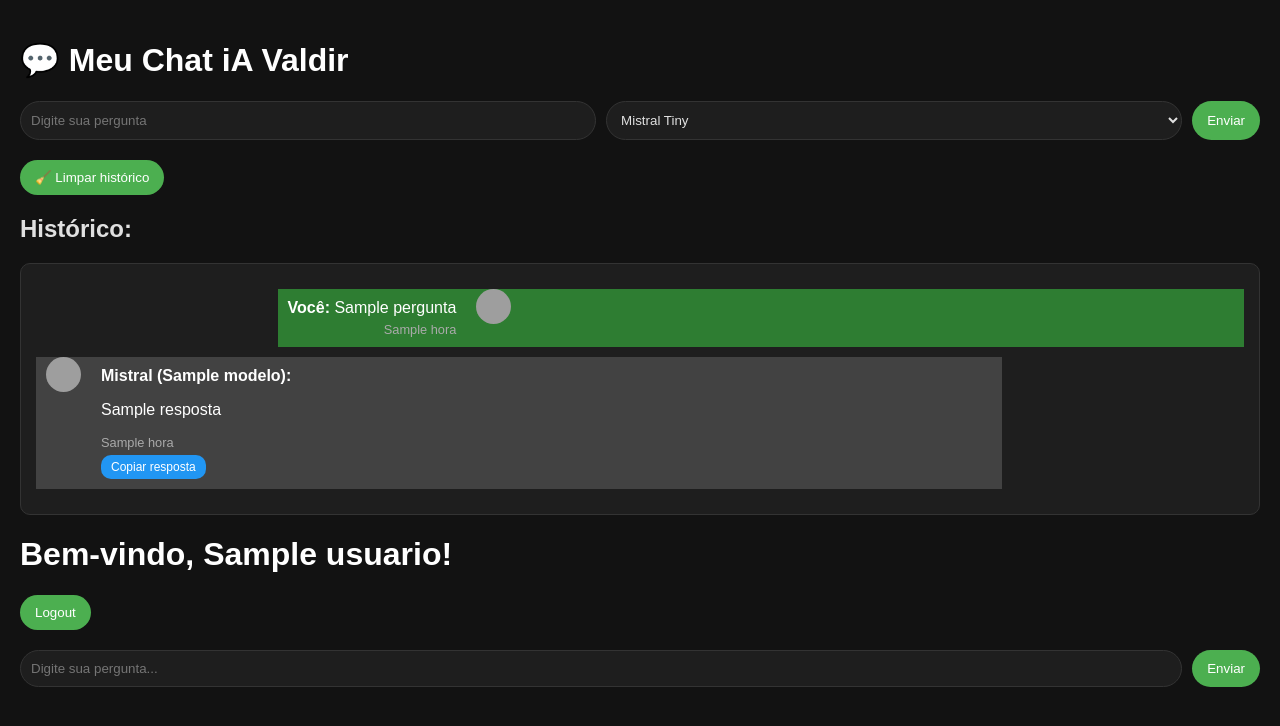
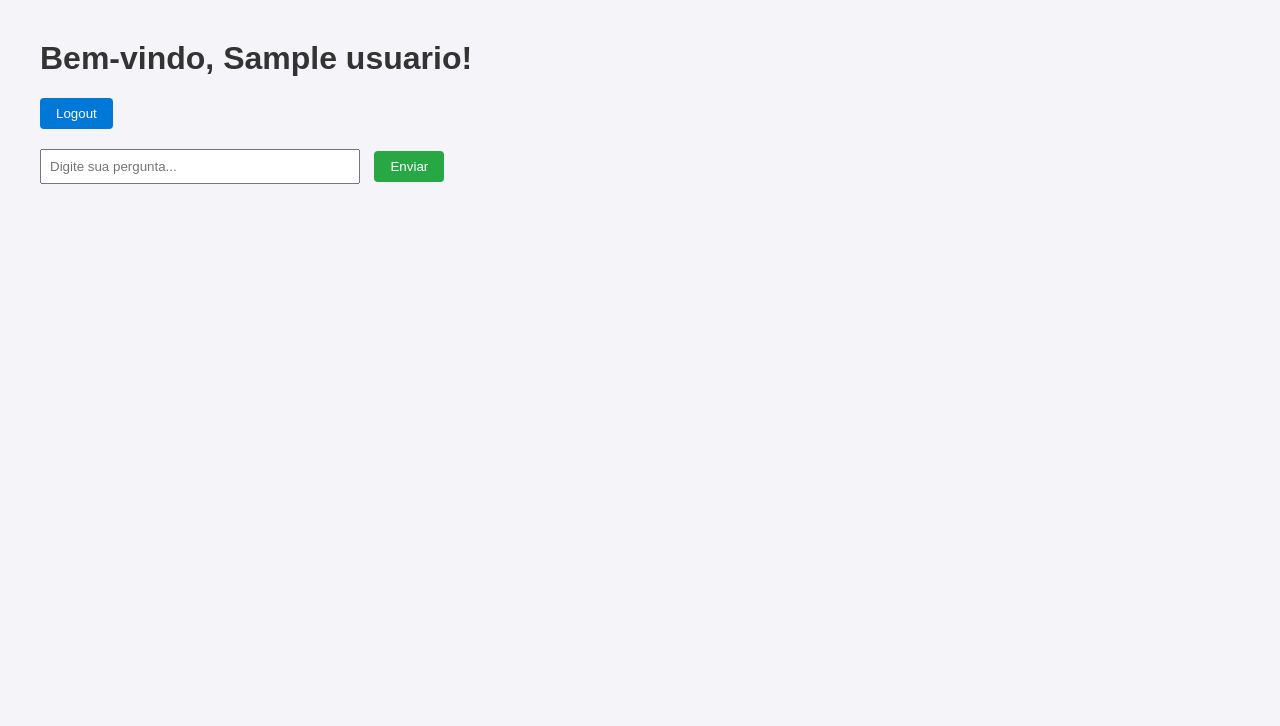
Before and after one commit to ValdirWAP/meu-chat-mistral, a Flask app: template templates/index.html in a window 1280 px wide. Shown: the top 726 px of the page. Run offline with Flask 3, Linux system fonts and the light colour scheme; the template is opened without the code that fills it: most values are stand-ins (such as "Sample title", 1, 10 or a date in 2020); grey boxes are pictures that could not be loaded.

Commit message:
Update index.html

```diff
--- a/templates/index.html
+++ b/templates/index.html
@@ -1,169 +1,58 @@
-<!doctype html>
-<html>
-  <head>
-    <title>Meu Chat iA (Valdir)</title>
-    <style>
-      body {
-        font-family: Arial, sans-serif;
-        background: #121212;
-        color: #e0e0e0;
-        padding: 20px;
-        margin: 0;
-      }
-      h1 { color: #fff; }
-      form {
-        margin-bottom: 20px;
-        display: flex;
-        gap: 10px;
-        flex-wrap: wrap;
-      }
-      input[type="text"], select {
-        flex: 1;
-        padding: 10px;
-        border-radius: 20px;
-        border: 1px solid #333;
-        background: #1e1e1e;
-        color: #e0e0e0;
-      }
-      button {
-        padding: 10px 15px;
-        border-radius: 20px;
-        border: none;
-        background: #4CAF50;
-        color: white;
-        cursor: pointer;
-      }
-      button:hover { background: #45a049; }
-      .chat-box {
-        max-height: 400px;
-        overflow-y: auto;
-        background: #1e1e1e;
-        padding: 15px;
-        border-radius: 10px;
-        border: 1px solid #333;
-      }
-      .mensagem {
-        display: flex;
-        align-items: flex-start;
-        margin: 10px 0;
-        max-width: 80%;
-      }
-      .avatar {
-        width: 35px;
-        height: 35px;
-        border-radius: 50%;
-        margin: 0 10px;
-      }
-      .texto {
-        padding: 10px;
-        border-radius: 15px;
-        color: #fff;
-        max-width: 100%;
-      }
-      .pergunta {
-        background: #2e7d32;
-        margin-left: auto;
-        text-align: right;
-      }
-      .resposta {
-        background: #424242;
-        margin-right: auto;
-        text-align: left;
-        position: relative;
-      }
-      small {
-        color: #aaa;
-        font-size: 0.8em;
-        display: block;
-        margin-top: 5px;
-      }
-      .copy-btn {
-        background: #2196F3;
-        border: none;
-        color: white;
-        padding: 5px 10px;
-        border-radius: 10px;
-        cursor: pointer;
-        font-size: 12px;
-        margin-top: 5px;
-      }
-      .copy-btn:hover {
-        background: #1976D2;
-      }
-      @media (max-width: 600px) {
-        input[type="text"], select { font-size: 14px; }
-        button { font-size: 14px; padding: 8px 12px; }
-        .mensagem { max-width: 100%; }
-      }
-    </style>
-    <script src="https://cdn.jsdelivr.net/npm/marked/marked.min.js"></script>
-  </head>
-  <body>
-    <h1>💬 Meu Chat iA Valdir</h1>
-
-    <form method="post" action="/">
-      <input type="text" name="prompt" placeholder="Digite sua pergunta" required>
-      <select name="modelo">
-        <option value="mistral-tiny">Mistral Tiny</option>
-        <option value="mistral-small">Mistral Small</option>
-        <option value="mistral-medium">Mistral Medium</option>
-      </select>
-      <button type="submit">Enviar</button>
-    </form>
-
-    <div class="botoes">
-      <a href="/limpar"><button type="button">🧹 Limpar histórico</button></a>
-    </div>
-
-    <h2>Histórico:</h2>
-    <div class="chat-box">
-      {% for msg in historico %}
-        <div class="mensagem pergunta">
-          <div class="texto"><b>Você:</b> {{ msg.pergunta }} <br><small>{{ msg.hora }}</small></div>
-          <img src="https://cdn-icons-png.flaticon.com/512/1946/1946429.png" class="avatar">
-        </div>
-        <div class="mensagem resposta">
-          <img src="https://cdn-icons-png.flaticon.com/512/4712/4712109.png" class="avatar">
-          <div class="texto">
-            <b>Mistral ({{ msg.modelo }}):</b>
-            <div class="markdown">{{ msg.resposta }}</div>
-            <small>{{ msg.hora }}</small>
-            <!-- Botão copiar -->
-            <button class="copy-btn" onclick="copiarResposta(this)">Copiar resposta</button>
-          </div>
-        </div>
-      {% endfor %}
-    </div>
-
-    <script>
-      // Rolagem automática para última mensagem
-      var chatBox = document.querySelector(".chat-box");
-      chatBox.scrollTop = chatBox.scrollHeight;
-
-      // Converter respostas para Markdown
-      document.querySelectorAll(".markdown").forEach(function(el) {
-        el.innerHTML = marked.parse(el.textContent);
-      });
-
-      // Função copiar resposta
-      function copiarResposta(btn) {
-        const resposta = btn.parentElement.querySelector(".markdown").innerText;
-        navigator.clipboard.writeText(resposta).then(() => {
-          btn.textContent = "Copiado!";
-          setTimeout(() => btn.textContent = "Copiar resposta", 2000);
-        });
-      }
-    </script>
 <!DOCTYPE html>
 <html lang="pt-BR">
 <head>
     <meta charset="UTF-8">
     <title>Meu Chat iA</title>
+    <style>
+        body {
+            font-family: Arial, sans-serif;
+            margin: 40px;
+            background-color: #f4f4f9;
+        }
+        h1 {
+            color: #333;
+        }
+        .auth-buttons {
+            margin-bottom: 20px;
+        }
+        .auth-buttons button {
+            margin-right: 10px;
+            padding: 8px 16px;
+            background-color: #0078d7;
+            color: white;
+            border: none;
+            border-radius: 4px;
+            cursor: pointer;
+        }
+        .auth-buttons button:hover {
+            background-color: #005fa3;
+        }
+        form {
+            margin-top: 20px;
+        }
+        input[type="text"] {
+            width: 300px;
+            padding: 8px;
+            margin-right: 10px;
+        }
+        button[type="submit"] {
+            padding: 8px 16px;
+            background-color: #28a745;
+            color: white;
+            border: none;
+            border-radius: 4px;
+            cursor: pointer;
+        }
+        button[type="submit"]:hover {
+            background-color: #1e7e34;
+        }
+    </style>
 </head>
 <body>
     <h1>Bem-vindo, {{ usuario }}!</h1>
 
-    <div style="margin-bottom: 20px;">
+    <div class="auth-buttons">
+        <!-- Botão de logout sempre visível -->
         <button onclick="window.location.href='/logout'">Logout</button>
     </div>
 
```
